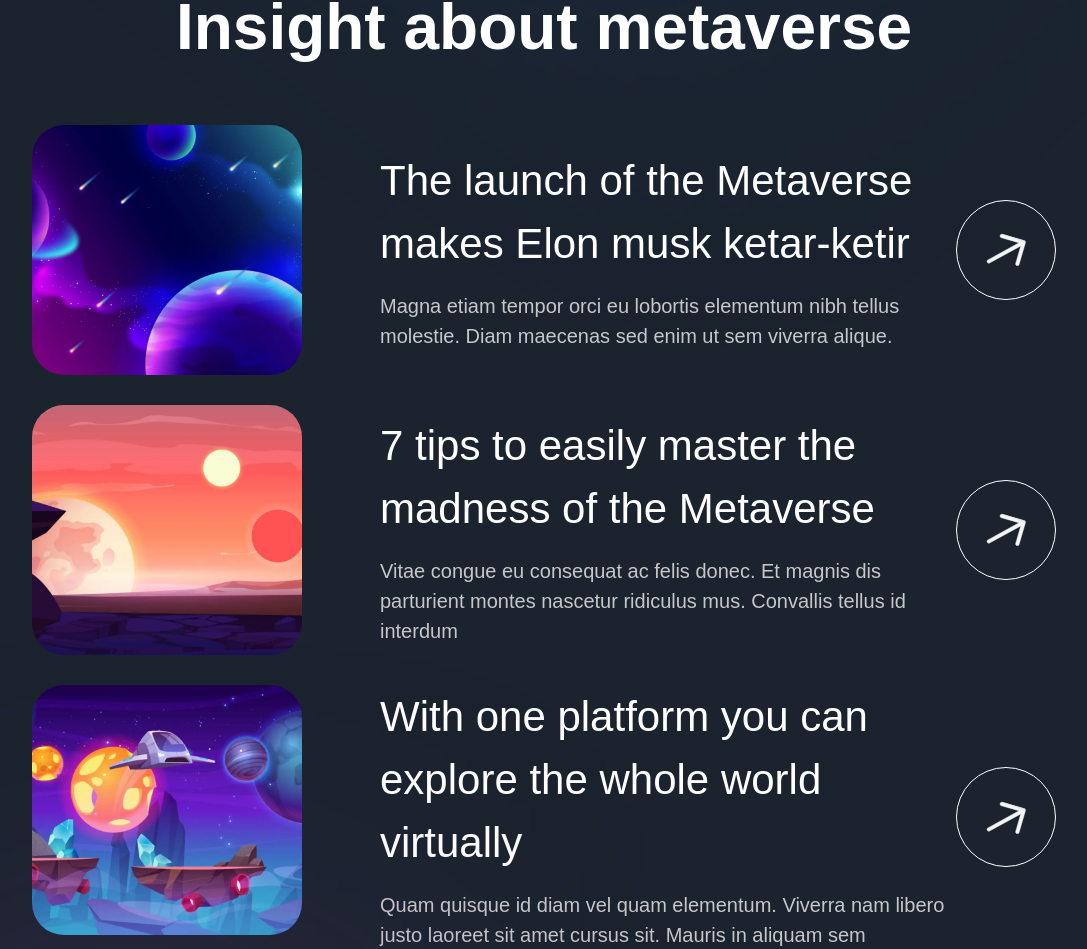
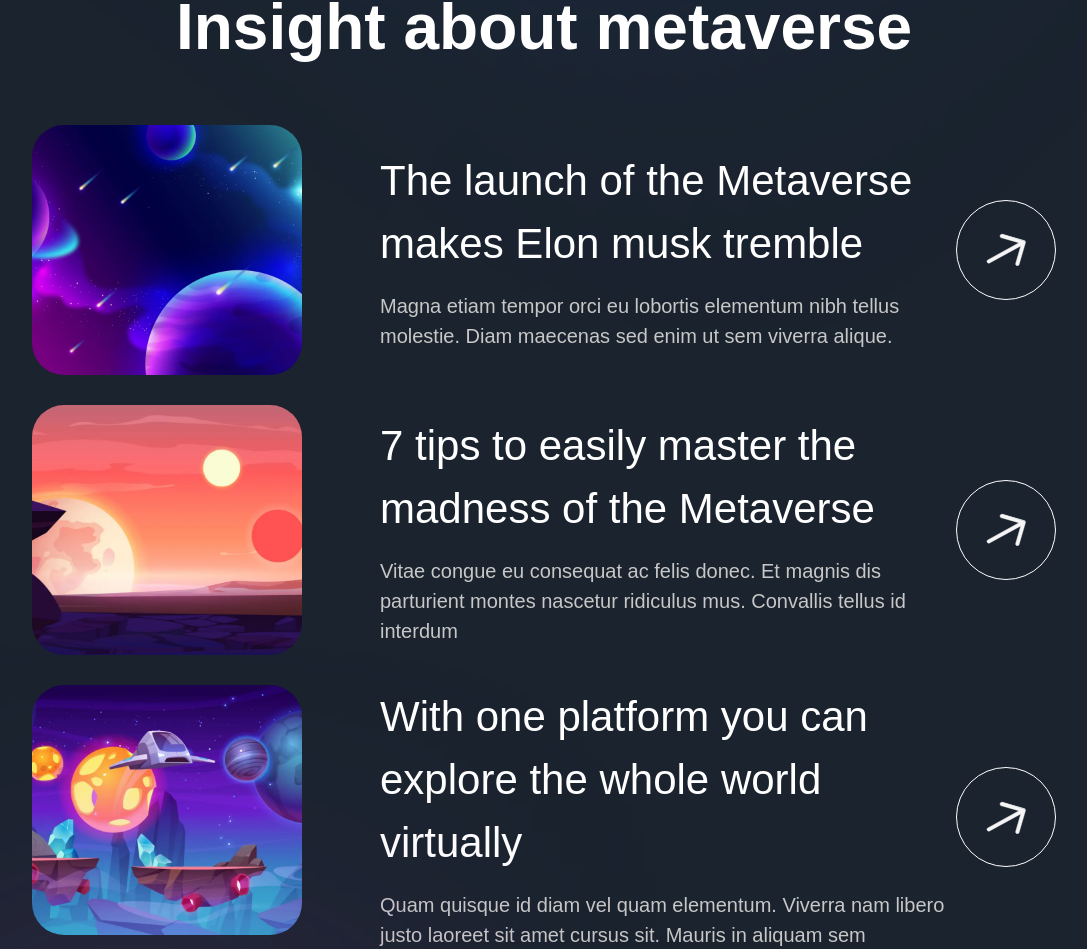
Before and after one commit to purplesage/metaversus_app, a Next.js app: page / in a window 1280 px wide. Shown: the part 5448-6397 px from the top of the page, without its empty margins (96-1183 px from the left). Built offline with nearby package versions, Linux system fonts and the light colour scheme; a web font is replaced by a local one.

Commit message:
wierd wording fix

```diff
--- a/constants/index.js
+++ b/constants/index.js
@@ -50,7 +50,7 @@
 export const insights = [
 	{
 		imgUrl: '/planet-06.webp',
-		title: 'The launch of the Metaverse makes Elon musk ketar-ketir',
+		title: 'The launch of the Metaverse makes Elon musk tremble',
 		subtitle:
 			'Magna etiam tempor orci eu lobortis elementum nibh tellus molestie. Diam maecenas sed enim ut sem viverra alique.',
 	},
```
